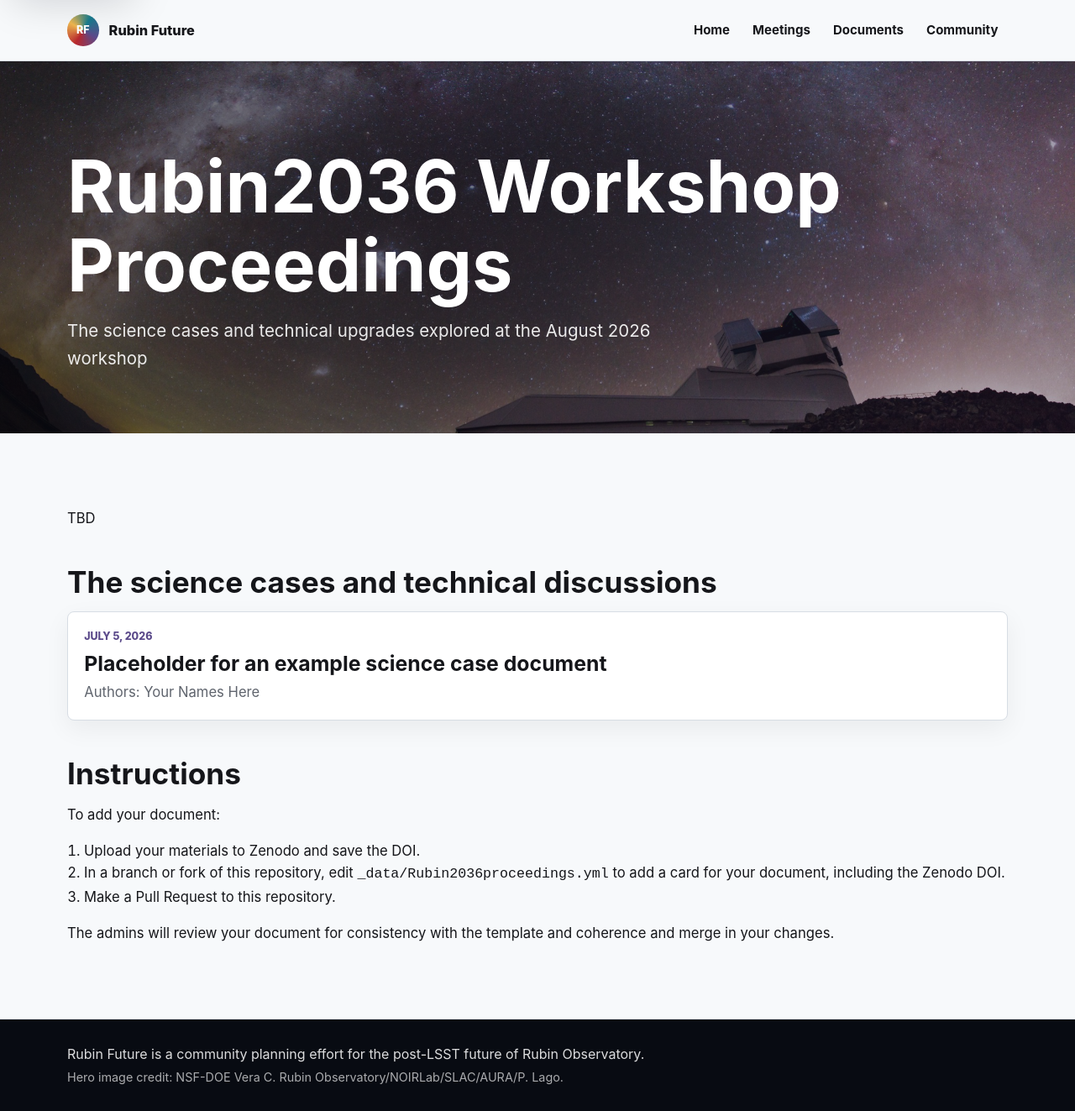
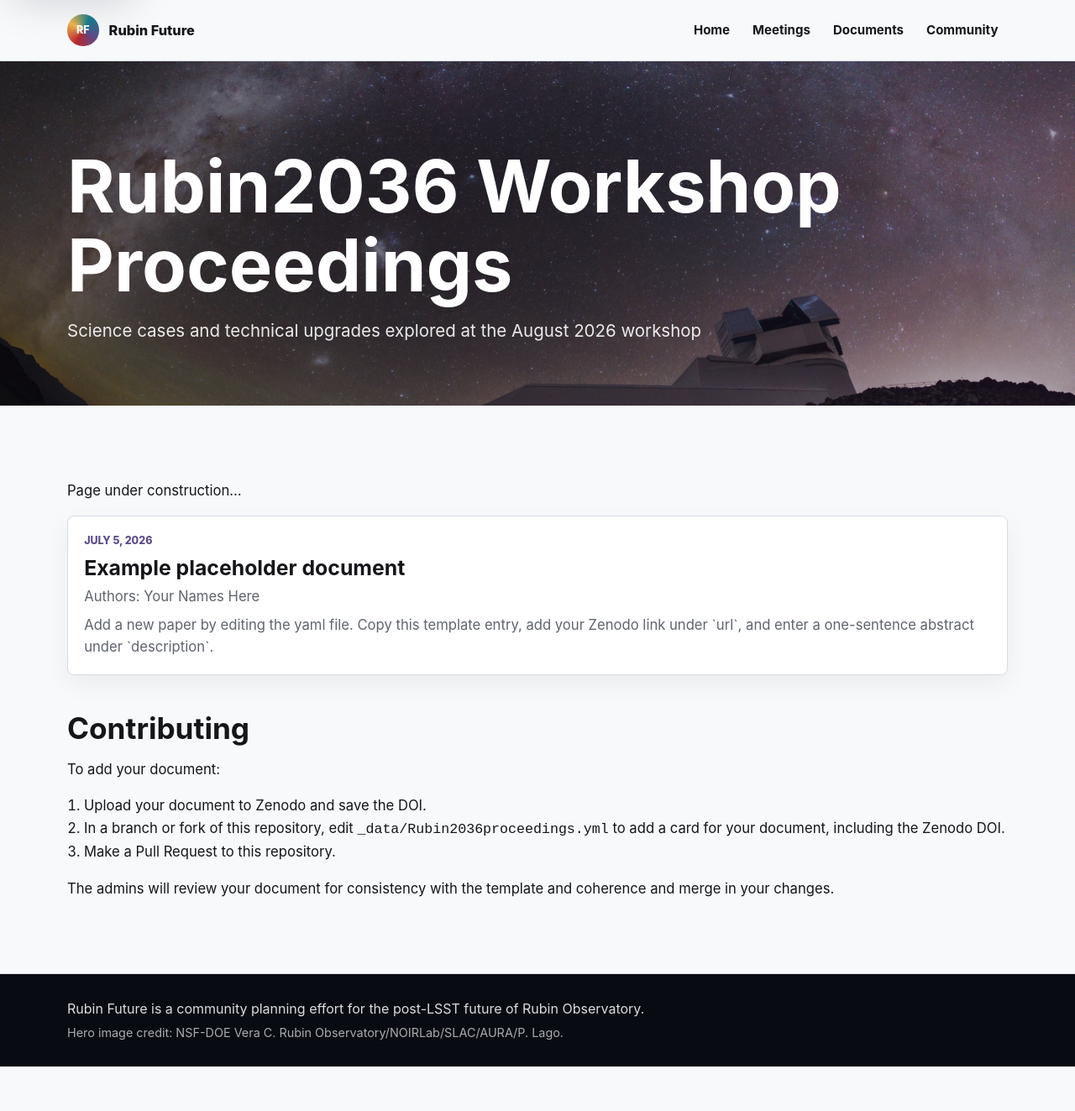
Before and after one commit to jfcrenshaw/rubin-future, a Jekyll site: the page built from pages/Rubin2036proceedings.md, in a window 1280 px wide and 1323 px high. Shown: the whole window at 84% size. Built offline with Jekyll 4.4.1, drawn with Linux system fonts in a browser that asks for light colours.

Commit message:
Improving Rubin2036 proceedings

```diff
--- a/_data/Rubin2036proceedings.yml
+++ b/_data/Rubin2036proceedings.yml
@@ -1,7 +1,8 @@
-- title: Placeholder for an example science case document
-  category: Science
+- title: Example placeholder document
   url: "#"
   authors: Your Names Here
-  description: Copy this block and paste it at the bottom of the page. Add your Zenodo link under "url" above and enter a one-sentence abstract under "description" here.
+  description: |
+    Add a new paper by editing the yaml file.
+    Copy this template entry, add your Zenodo link under `url`,
+    and enter a one-sentence abstract under `description`.
   date: 2026-07-05
-  type: Living document
--- a/pages/Rubin2036proceedings.md
+++ b/pages/Rubin2036proceedings.md
@@ -1,11 +1,9 @@
 ---
 title: Rubin2036 Workshop Proceedings
-lede: The science cases and technical upgrades explored at the August 2026 workshop
+lede: Science cases and technical upgrades explored at the August 2026 workshop
 ---
 
-TBD
-
-## The science cases and technical discussions
+Page under construction...
 
 {% assign docs_by_date = site.data.Rubin2036proceedings | sort: "date" | reverse %}
 
@@ -14,17 +12,22 @@ TBD
     <article class="list-item">
       <div>
         <p class="item-meta">{{ doc.date | date: "%B %-d, %Y" }}</p>
-        <h2>{{ doc.title }}</h2>
+        {% if doc.url and doc.url != "#" %}
+          <h2><a href="{% include link-target.html url=doc.url %}">{{ doc.title }}</a></h2>
+        {% else %}
+          <h2>{{ doc.title }}</h2>
+        {% endif %}
         {% if doc.authors %}<p>Authors: {{ doc.authors }}</p>{% endif %}
+        {% if doc.description %}<p>{{ doc.description }}</p>{% endif %}
       </div>
     </article>
   {% endfor %}
 </div>
 
-## Instructions
+## Contributing
 
 To add your document:
-1. Upload your materials to Zenodo and save the DOI.
+1. Upload your document to Zenodo and save the DOI.
 2. In a branch or fork of this repository, edit `_data/Rubin2036proceedings.yml` to add a card for your document, including the Zenodo DOI.
 3. Make a Pull Request to this repository.
 
```
Also changed, not shown: community.md (+1 -1 lines).
